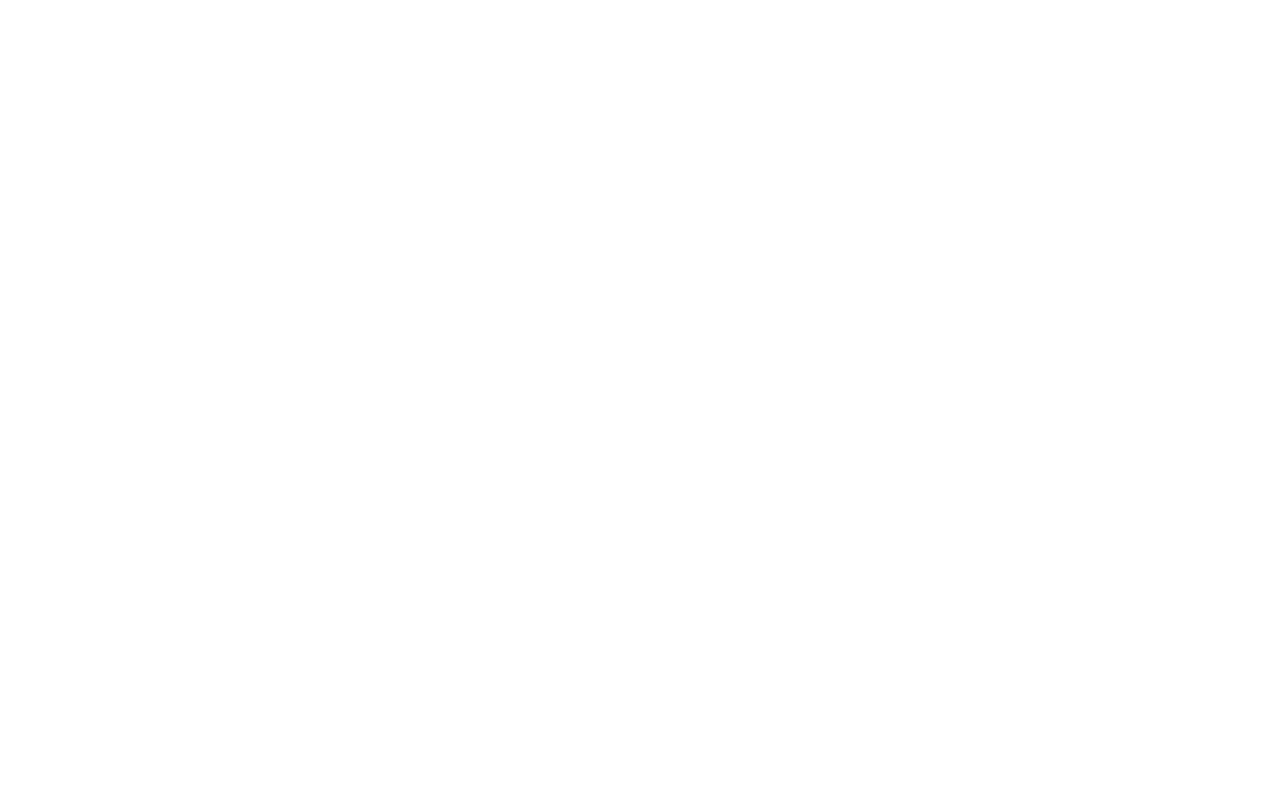
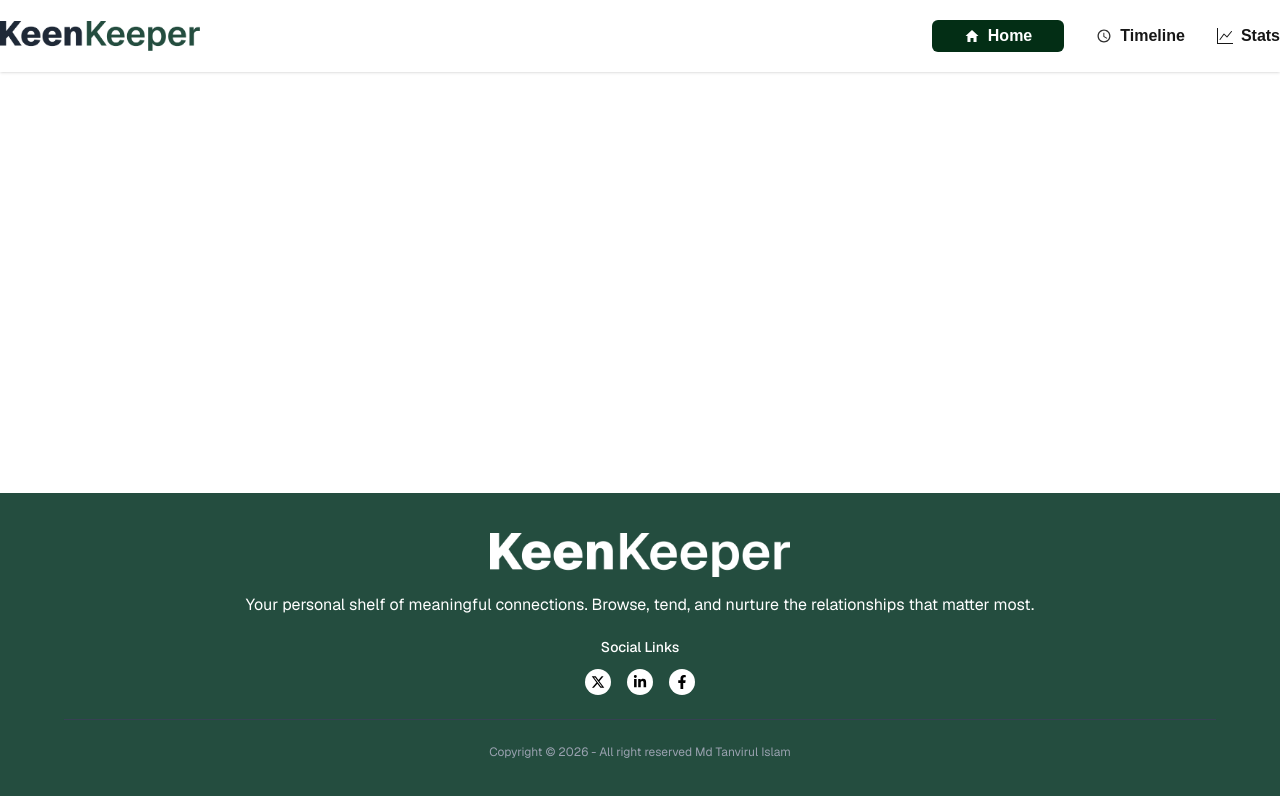
Before and after one commit to dhtanvir/keen-keeper-a7-project, a Next.js app: page / in a window 1280 px wide. Shown: the top 796 px of the page. Built offline with nearby package versions, Linux system fonts and the light colour scheme.

Commit message:
Navbar section & footer section done

```diff
--- a/src/app/layout.js
+++ b/src/app/layout.js
@@ -27,7 +27,11 @@ export default function RootLayout({ children }) {
     >
       <body className="min-h-full flex flex-col ">
 
-
+        <Navbar/>
+        <main className='grow'>
+        {children}
+        </main>
+        <Footer/>
 
         </body>
     </html>
--- a/src/app/page.js
+++ b/src/app/page.js
@@ -5,7 +5,7 @@ export default function Home() {
   return (
     <div>
 
-      <Banner />
+
 
 
     </div>
```
